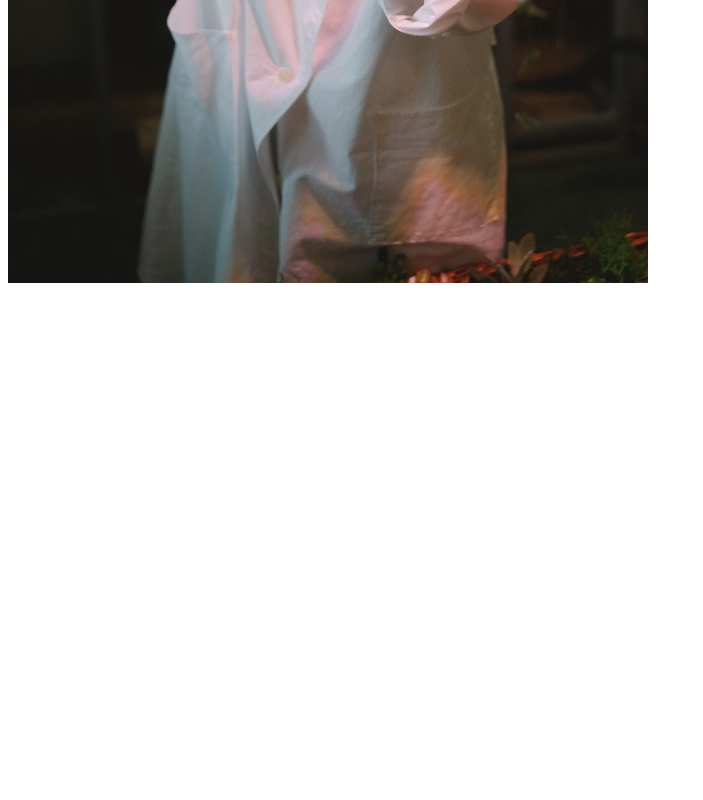
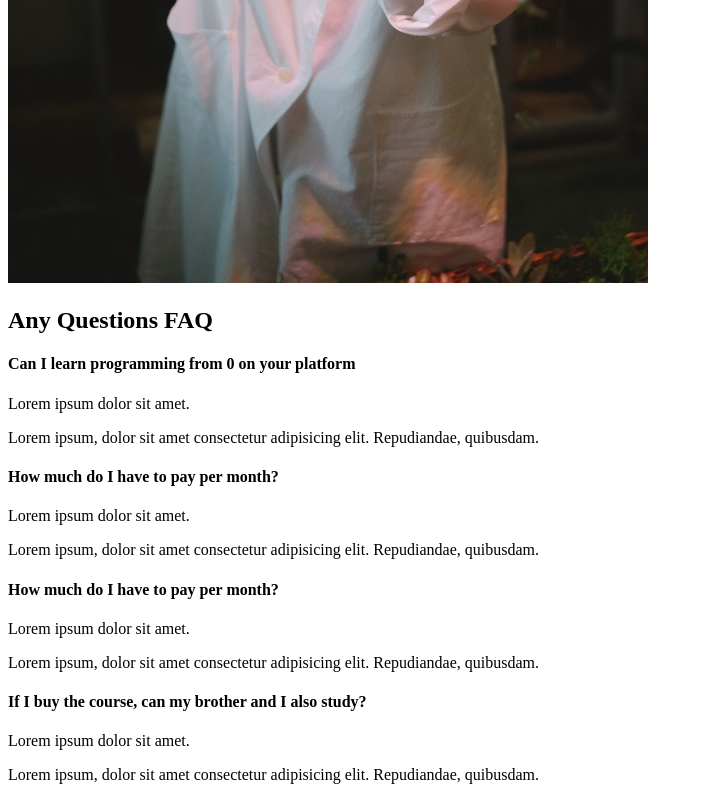
Before and after one commit to SafarovHusan200/e-Learning, a React (Create React App) app: page / in a window 1280 px wide. Shown: the part 2040-2840 px from the top of the page, without its empty margins (0-703 px from the left). Before the commit the page ends 2335 px from the top, so only its background shows below. Built offline with nearby package versions, Linux system fonts and the light colour scheme.

Commit message:
Faq section complated

```diff
--- /dev/null
+++ b/src/components/FaqSection.js
@@ -0,0 +1,57 @@
+import React from "react";
+
+function FaqSection() {
+  return (
+    <div className="faq">
+      <h2>
+        Any Questions <span>FAQ</span>
+      </h2>
+
+      <div className="question">
+        <h4>Can I learn programming from 0 on your platform</h4>
+        <div className="answer">
+          <p>Lorem ipsum dolor sit amet.</p>
+          <p>
+            Lorem ipsum, dolor sit amet consectetur adipisicing elit.
+            Repudiandae, quibusdam.
+          </p>
+        </div>
+      </div>
+
+      <div className="question">
+        <h4>How much do I have to pay per month?</h4>
+        <div className="answer">
+          <p>Lorem ipsum dolor sit amet.</p>
+          <p>
+            Lorem ipsum, dolor sit amet consectetur adipisicing elit.
+            Repudiandae, quibusdam.
+          </p>
+        </div>
+      </div>
+
+      <div className="question">
+        <h4>How much do I have to pay per month?</h4>
+        <div className="answer">
+          <p>Lorem ipsum dolor sit amet.</p>
+          <p>
+            Lorem ipsum, dolor sit amet consectetur adipisicing elit.
+            Repudiandae, quibusdam.
+          </p>
+        </div>
+      </div>
+
+      <div className="question">
+        <h4>If I buy the course, can my brother and I also study?</h4>
+        <div className="answer">
+          <p>Lorem ipsum dolor sit amet.</p>
+          <p>
+            Lorem ipsum, dolor sit amet consectetur adipisicing elit.
+            Repudiandae, quibusdam.
+          </p>
+        </div>
+      </div>
+    </div>
+  );
+}
+
+export default FaqSection;
--- a/src/pages/AboutUs.js
+++ b/src/pages/AboutUs.js
@@ -1,12 +1,14 @@
 import React from "react";
 import AboutSection from "../components/AboutSection";
 import BenefitsSection from "../components/BenefitsSection";
+import FaqSection from "../components/FaqSection";
 
 function AboutUs() {
   return (
     <div>
       <AboutSection />
       <BenefitsSection />
+      <FaqSection />
     </div>
   );
 }
```
